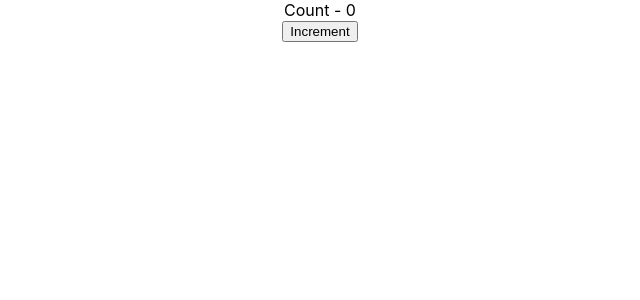
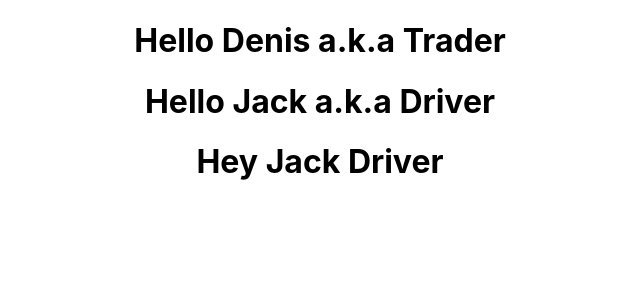
Before and after one commit to mraiyuu/react, a React (Create React App) app: page / in a window 1280 px wide. Shown: the top 300 px of the page, without its empty margins (320-960 px from the left). Built offline with nearby package versions, Linux system fonts and the light colour scheme.

Commit message:
destructuring props

```diff
--- a/src/App.js
+++ b/src/App.js
@@ -9,19 +9,18 @@ import Counter from "./Components/Counter";
 function App() {
   return (
     <div className="App">
-      <Counter />
-
+      {/* <Counter /> */}
       {/* <Next/> */}
       {/* <Message /> */}
-      {/* <Greet name="Denis" heroName="Trader">
+      <Greet name="Denis" heroName="Trader">
         <p>This is children props</p>
       </Greet>
       <Greet name="Jack" heroName="Driver" />
-      <Greet name="Deric" heroName="player" />
-      <Greet name="Alkem" heroName="Executive" />
+      {/* <Greet name="Deric" heroName="player" />
+      <Greet name="Alkem" heroName="Executive" /> */}
 
       <Welcome name="Jack" heroName="Driver" />
-      <Welcome name="Jack" heroName="Driver" />
+      {/* <Welcome name="Jack" heroName="Driver" />
       <Welcome name="Jack" heroName="Driver" />
       <Welcome name="Jack" heroName="Driver" /> */}
     </div>
--- a/src/Components/Counter.js
+++ b/src/Components/Counter.js
@@ -12,7 +12,7 @@ class Counter extends Component {
     // this.setState({
     //   count: this.state.count + 1,
     // })
-    this.setState((prevState) => ({
+    this.setState((prevState, props) => ({
       count: prevState.count + 1
     }))
 
--- a/src/Components/Greet.js
+++ b/src/Components/Greet.js
@@ -6,11 +6,15 @@ import App from "../App";
 // }
 
 export const Greet = (props) => {
-  console.log(props)
-  return <div>
-    <h1>Hello {props.name} a.k.a {props.heroName}</h1>
-    {props.children}
-  </div>;
+  const {name, heroName} = props
+  return (
+    <div>
+      <h1>
+        Hello {name} a.k.a {heroName}
+      </h1>
+
+    </div>
+  );
 };
 
 //export default Greet;
--- a/src/Components/Welcome.js
+++ b/src/Components/Welcome.js
@@ -2,7 +2,8 @@ import React, { Component, component } from 'react'
 
 class Welcome extends Component {
     render () {
-        return <h1>Hey {this.props.name} {this.props.heroName}</h1>
+        const {name, heroName} = this.props
+        return <h1>Hey {name} {heroName}</h1>
     }
 }
 
```
